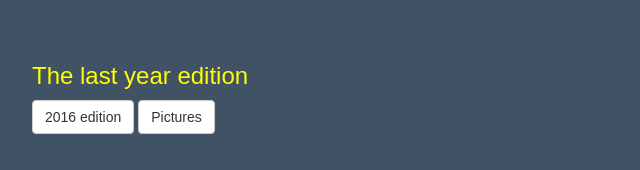
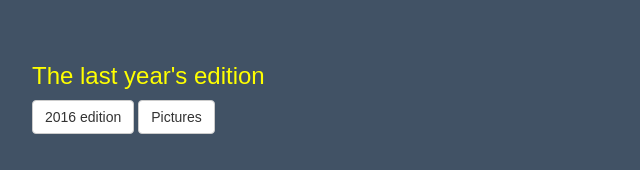
Before and after one commit to alinmechenici/48h.space, a plain HTML site: page index.html in a window 1280 px wide. Shown: the part 4010-4180 px from the top of the page, 48-688 px from the left. Drawn offline with nearby package versions, Linux system fonts and the light colour scheme; a script that the page names is missing.

Commit message:
small updates

```diff
--- a/index.html
+++ b/index.html
@@ -527,7 +527,7 @@
       <article style="text-align:left; color: yellow; padding-left: 80px;>
 
         <img src="assets/img/iss.svg" width="100">
-        <h3> The last year edition </h3>
+        <h3> The last year's edition </h3>
 
         <a class="btn btn-default" href="http://navita.48h.space" role="button">2016 edition</a>
         <a class="btn btn-default" href="https://www.pinterest.se/alinmechenici/spaceappschallenge/" role="button">Pictures</a>
```
